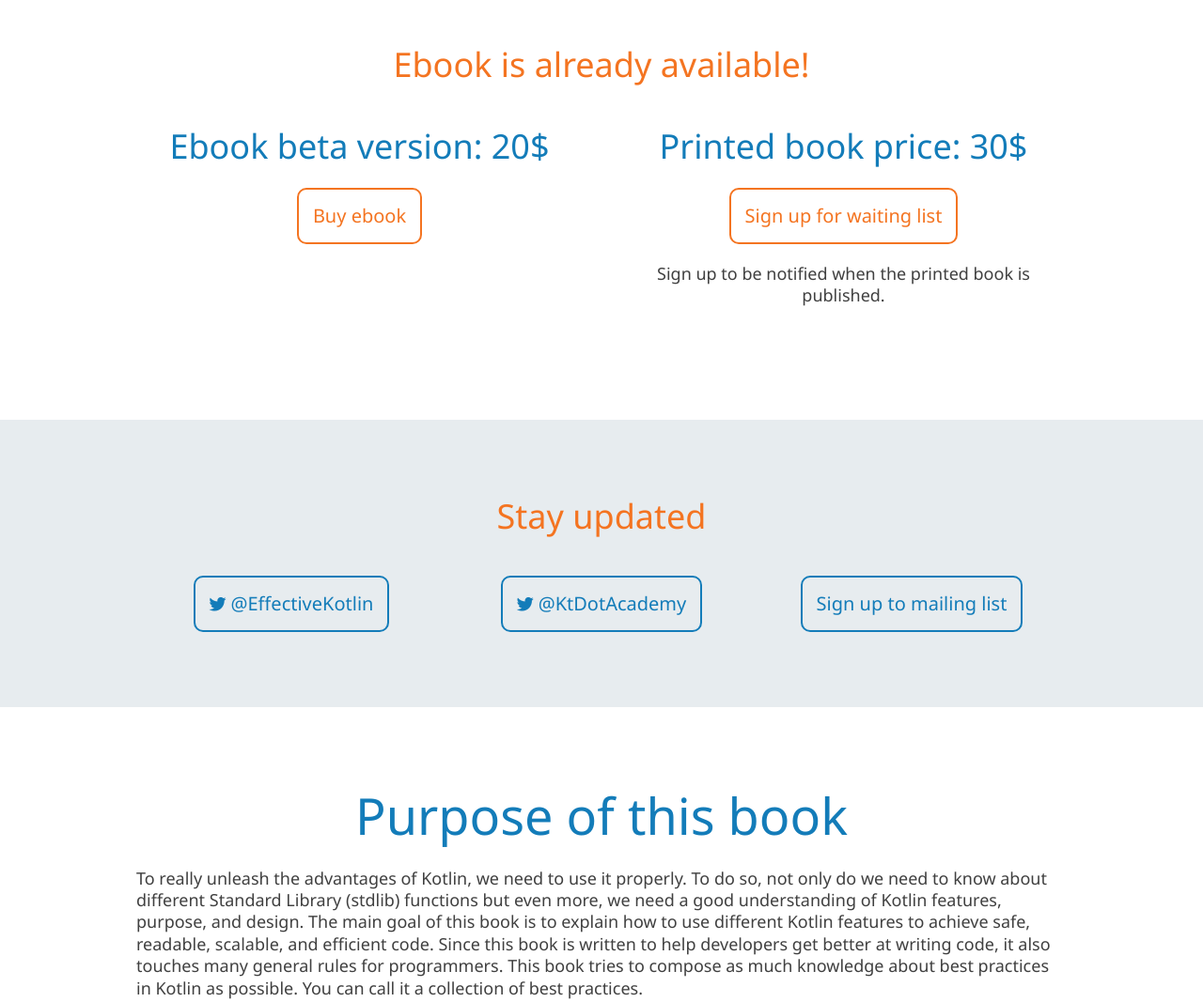
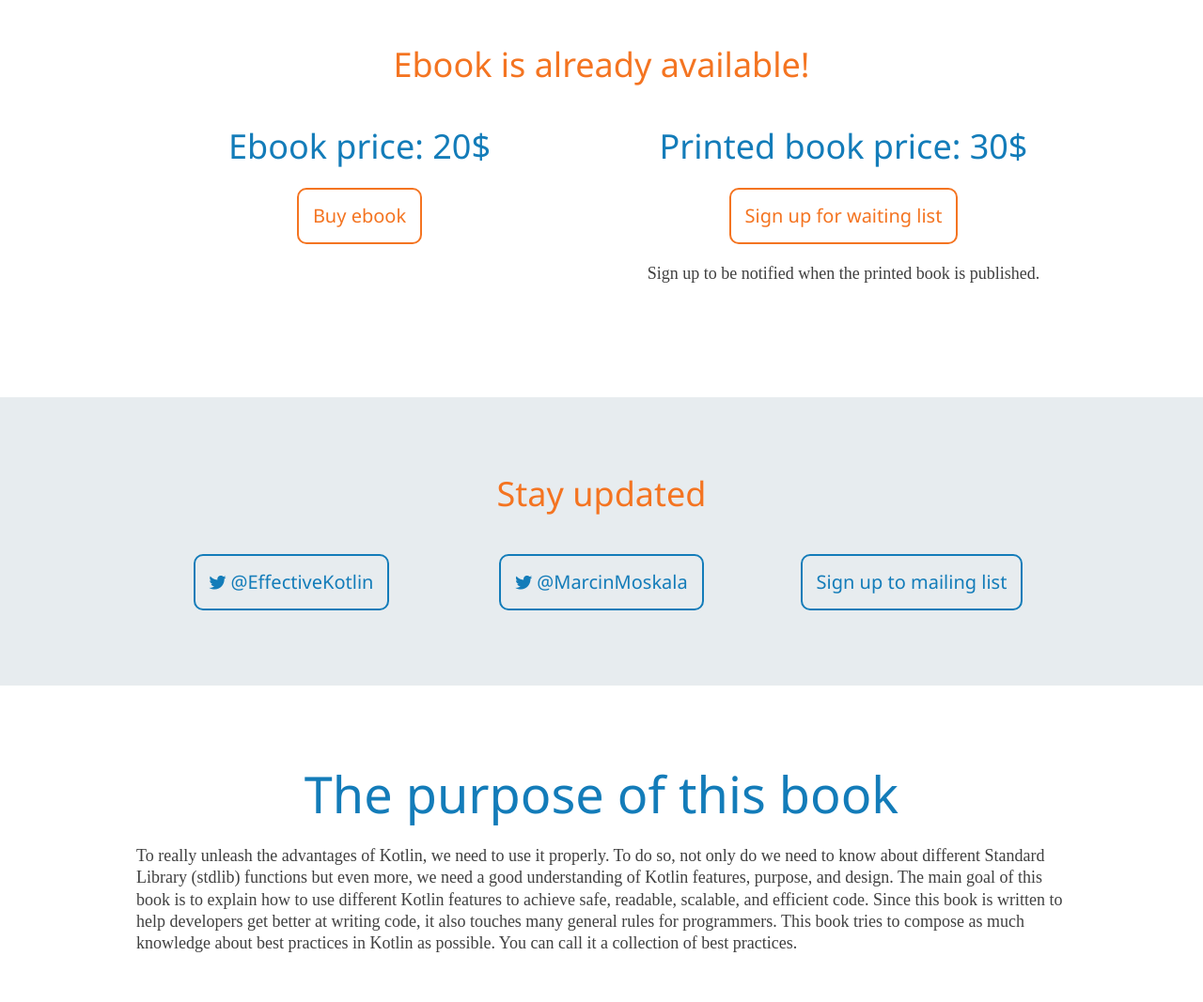
Before and after one commit to MarcinMoskala/effective-kotlin-website, a plain HTML site: page index.html in a window 1280 px wide. Shown: the part 920-1987 px from the top of the page at 94% size. Drawn offline with nearby package versions, Linux system fonts and the light colour scheme.

Commit message:
Update and add font

```diff
--- a/css/style.css
+++ b/css/style.css
@@ -85,6 +85,7 @@ h4 {
 p {
   margin-bottom: 20px;
   font-size: 18px;
+  font-family: "Times New Roman";
   color: #404040;
   text-align: left; }
 
--- a/index.html
+++ b/index.html
@@ -180,7 +180,7 @@
         <h2 class="orange">Ebook is already available!</h2>
         <div class="flex-container">
           <div class="flex-item left-column">
-            <h2 class="margin-top-20">Ebook beta version: 20$</h2>
+            <h2 class="margin-top-20">Ebook price: 20$</h2>
             <a href="https://leanpub.com/effectivekotlin" class="button"
               >Buy ebook</a
             >
@@ -211,9 +211,9 @@
           </div>
           <div class="flex-item">
             <a
-              href="https://twitter.com/ktdotacademy"
+              href="https://twitter.com/marcinmoskala"
               class="button blue margin-top-20 margin-left-20 margin-right-20"
-              ><i class="fab fa-twitter small-icon"></i>@KtDotAcademy</a
+              ><i class="fab fa-twitter small-icon"></i>@MarcinMoskala</a
             >
           </div>
           <div class="flex-item">
@@ -227,7 +227,7 @@
 
     <section id="purpose" class="section--white">
       <div class="content-container left">
-        <h1>Purpose of this book</h1>
+        <h1>The purpose of this book</h1>
         <p>
           To really unleash the advantages of Kotlin, we need to use it
           properly. To do so, not only do we need to know about different
@@ -490,12 +490,12 @@
       </div>
     </section>
 
-    <section id="buy">
+    <section id="buy2">
       <div class="content-container">
-        <h2 class="orange">Ebook is already available!</h2>
+        <h2 class="orange">Get is here</h2>
         <div class="flex-container">
           <div class="flex-item left-column">
-            <h2 class="margin-top-20">Ebook beta version: 20$</h2>
+            <h2 class="margin-top-20">Ebook price: 20$</h2>
             <a href="https://leanpub.com/effectivekotlin" class="button"
               >Buy ebook</a
             >
```
